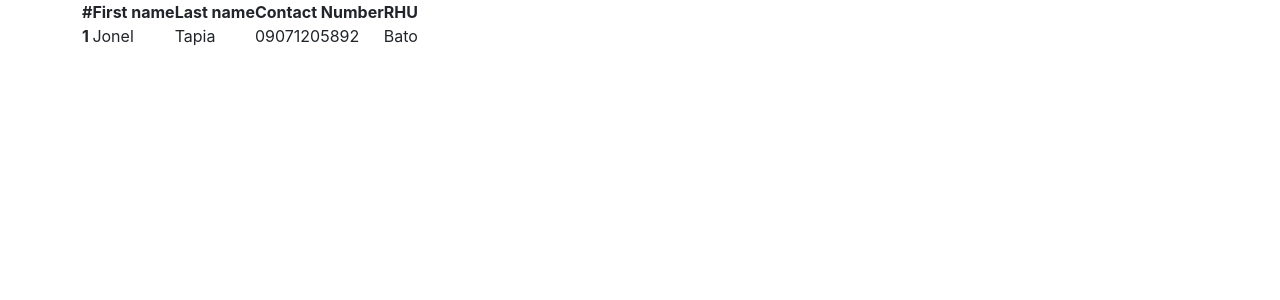
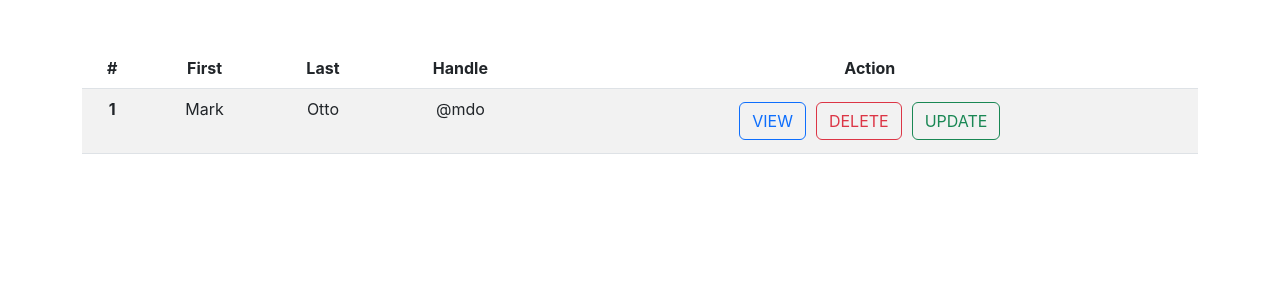
Before and after one commit to KingNelx/CRUDRestAPI-Front-End-, a React (Create React App) app: page /patientLog in a window 1280 px wide. Shown: the top 300 px of the page. Built offline with nearby package versions, Linux system fonts and the light colour scheme.

Commit message:
added table for patient

```diff
--- /dev/null
+++ b/src/Components/Button.jsx
@@ -0,0 +1,11 @@
+const Button = () => {
+    return (
+        <div>
+            <button type="button" class="btn btn-outline-primary">VIEW</button>
+            <button type="button" class="btn btn-outline-danger">DELETE</button>
+            <button type="button" class="btn btn-outline-success">UPDATE</button>
+        </div>
+    );
+}
+
+export default Button;
--- a/src/Patients/PatientLog.jsx
+++ b/src/Patients/PatientLog.jsx
@@ -1,26 +1,33 @@
+import { Link } from "react-router-dom"
+import Button from "../Components/Button";
+
 const PatientLog = () => {
     return (
-        <div className="container patient-top-head">
-            <table className="table-main">
+        <div className="container mt-5 text-center">
+            <table class="table table-striped">
                 <thead>
-                    <tr className="table-head">
-                        <th>#</th>
-                        <th>First name</th>
-                        <th>Last name</th>
-                        <th>Contact Number</th>
-                        <th>RHU</th>
+                    <tr>
+                        <th scope="col">#</th>
+                        <th scope="col">First</th>
+                        <th scope="col">Last</th>
+                        <th scope="col">Handle</th>
+                        <th scope="col">Action</th>
                     </tr>
                 </thead>
                 <tbody>
-                    <th>1</th>
-                    <td>Jonel</td>
-                    <td>Tapia</td>
-                    <td>09071205892</td>
-                    <td>Bato</td>
+                    <tr>
+                        <th scope="row">1</th>
+                        <td>Mark</td>
+                        <td>Otto</td>
+                        <td>@mdo</td>
+                        <td>
+                           <Button />
+                        </td>
+                    </tr>
                 </tbody>
             </table>
         </div>
-     );
+    );
 }
 
 export default PatientLog;
```
Also changed, not shown: src/App.css (line endings or trailing spaces).
